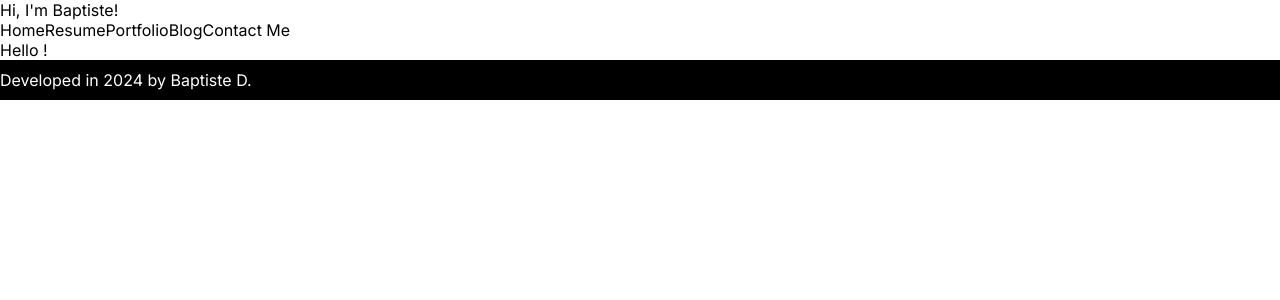
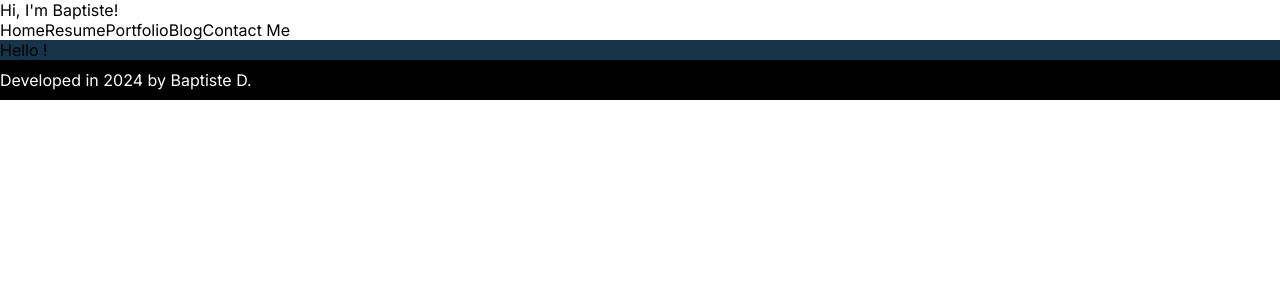
Before and after one commit to baptiste-dubillaud/personal-website, a Next.js app: page / in a window 1280 px wide. Shown: the top 300 px of the page. Built offline with nearby package versions, Linux system fonts and the light colour scheme.

Commit message:
fixed default size

```diff
--- a/src/app/globals.css
+++ b/src/app/globals.css
@@ -1,3 +1,9 @@
 :root {
     --font-mono: "Roboto Mono";
+
 }
+
+.body {
+    margin: 0px;
+    padding: 0px;
+}
--- a/src/app/page.module.css
+++ b/src/app/page.module.css
@@ -1,2 +1,5 @@
 .main {
+    width: 100%;
+    height: 100%;
+    background-color: rgb(21, 52, 72);
 }
```
